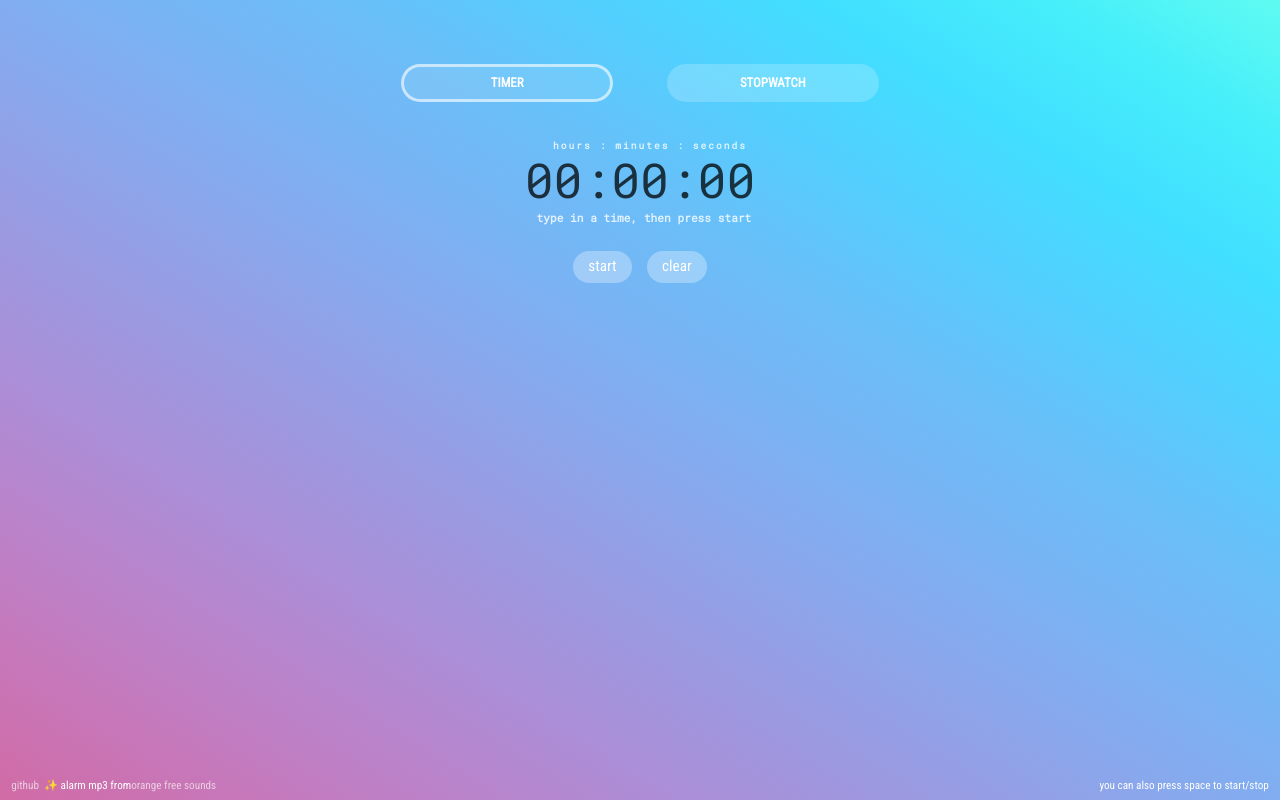
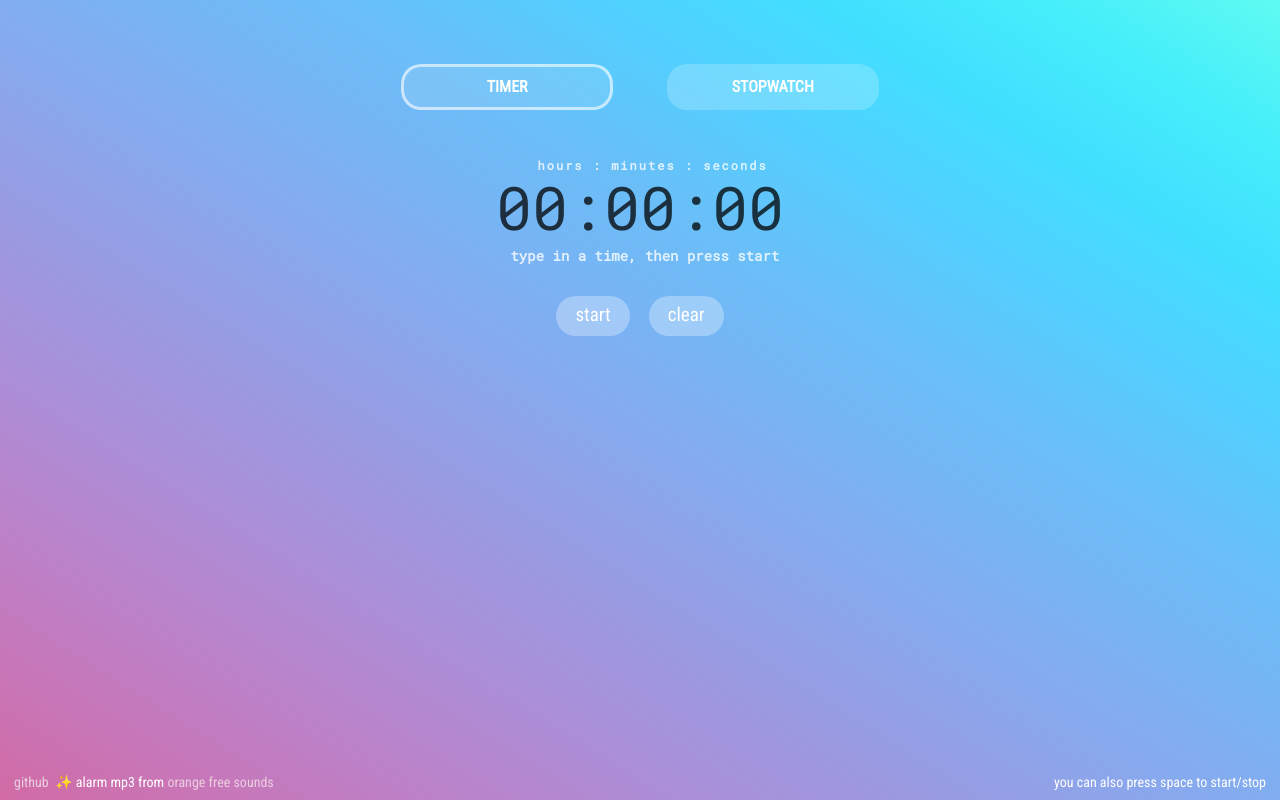
Before and after one commit to christinesn/timer-and-stopwatch, a React (Create React App) app: page / in a window 1280 px wide. Built offline with nearby package versions, Linux system fonts and the light colour scheme.

Commit message:
Fix font sizing and footer text spacing

```diff
--- a/package.json
+++ b/package.json
@@ -1,5 +1,6 @@
 {
   "name": "timer-and-stopwatch",
+  "homepage": "https://christinesn.github.io/timer-and-stopwatch",
   "version": "0.1.0",
   "private": true,
   "dependencies": {
@@ -16,7 +17,9 @@
     "build": "react-scripts build",
     "test": "react-scripts test --env=jsdom",
     "coverage": "react-scripts test --coverage --env=jsdom",
-    "eject": "react-scripts eject"
+    "eject": "react-scripts eject",
+    "predeploy": "yarn build",
+    "deploy": "gh-pages -d build"
   },
   "prettier": {
     "printWidth": 90
@@ -39,6 +42,7 @@
   "devDependencies": {
     "enzyme": "^3.9.0",
     "enzyme-adapter-react-16": "^1.13.2",
+    "gh-pages": "^2.0.1",
     "prettier": "^1.17.1",
     "prop-types": "^15.7.2",
     "sinon": "^7.3.2"
--- a/src/App.css
+++ b/src/App.css
@@ -9,6 +9,7 @@ body {
   background: none;
   height: 100%;
   font-family: 'Roboto Condensed' !important;
+  font-size: 1.25em;
 }
 
 a {
--- a/src/App.js
+++ b/src/App.js
@@ -58,7 +58,7 @@ class App extends React.Component {
             >
               github
             </a>
-            &nbsp;&nbsp;✨ alarm mp3 from
+            &nbsp;&nbsp;✨ alarm mp3 from&nbsp;
             <a
               href="http://www.orangefreesounds.com/wecker-sound/"
               target="_blank"
```
Also changed, not shown: 1 other file (tests, documents, lock files or other folders).
